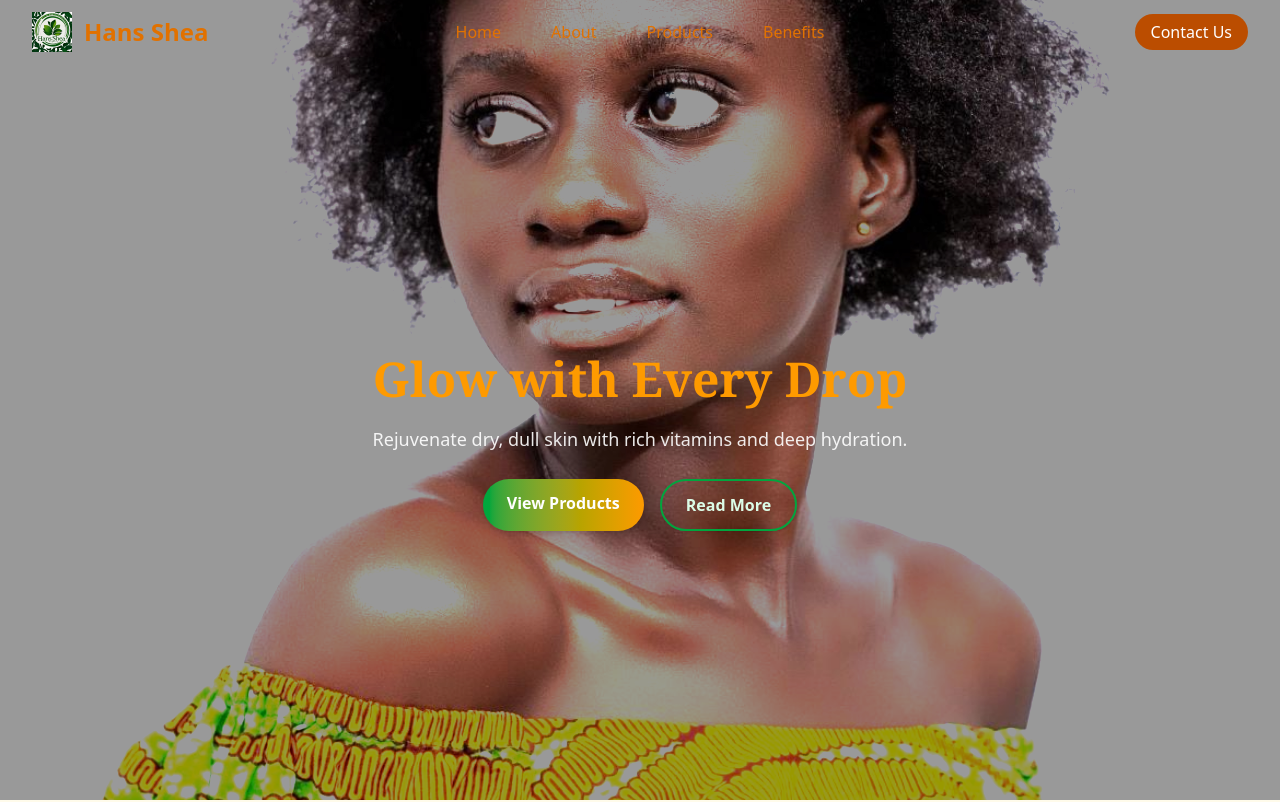
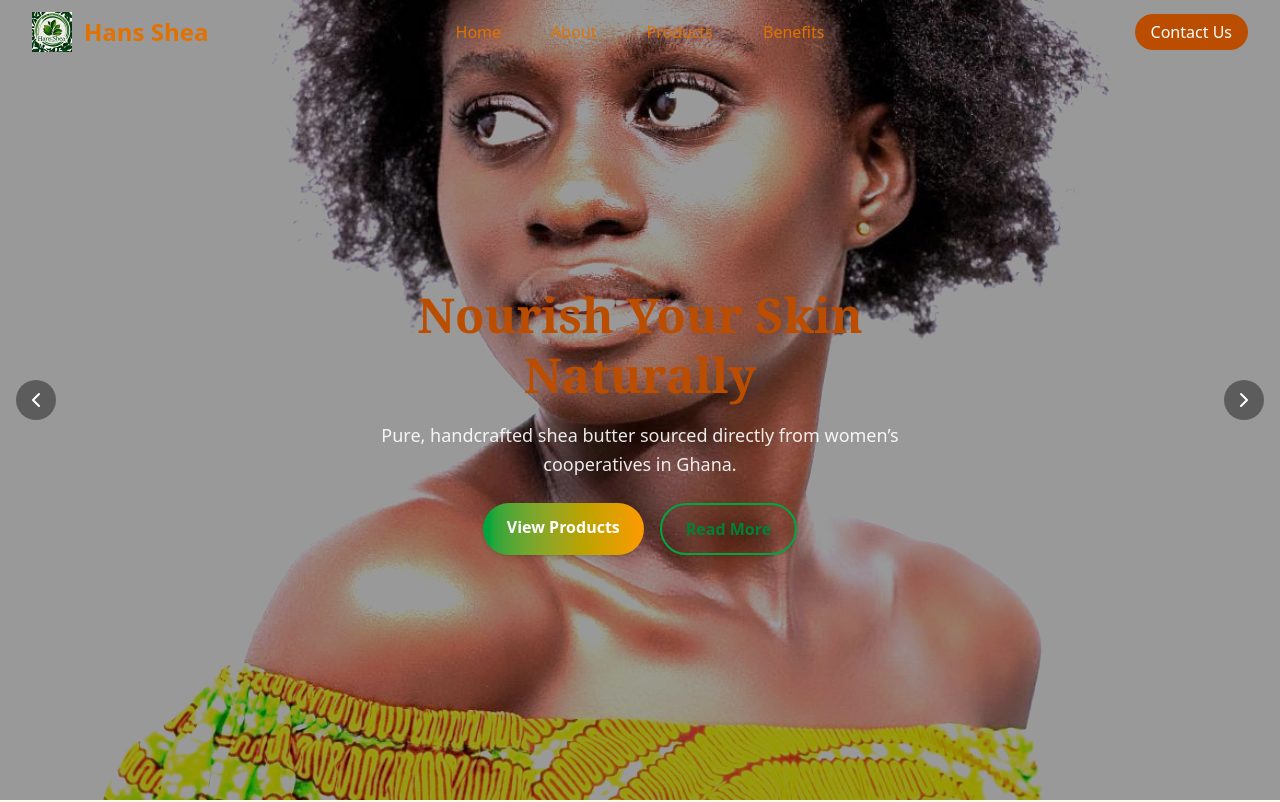
Before and after one commit to 34RL-01/hansheabutter, a React (Vite) app: page / in a window 1280 px wide. Shown: the top 802 px of the page. Built offline with nearby package versions, Linux system fonts and the light colour scheme.

Commit message:
update on hero-section

```diff
--- a/src/component/HeroSection.jsx
+++ b/src/component/HeroSection.jsx
@@ -1,4 +1,4 @@
-import { useEffect, useState } from "react";
+import { useEffect, useState, useRef } from "react";
 import { ChevronLeft, ChevronRight } from "lucide-react";
 import { motion, AnimatePresence } from "framer-motion";
 import { useSwipeable } from "react-swipeable";
@@ -8,77 +8,48 @@ import face2 from "../assets/images/face2.jpg";
 import face3 from "../assets/images/face3.jpg";
 import face5 from "../assets/images/face5.jpg";
 
-const slides = [
-  {
-    image: blackgril2,
-    title: "Nourish Your Skin Naturally",
-    description: "Pure, handcrafted shea butter sourced from Ghanaian women’s cooperatives.",
-  },
-  {
-    image: face2,
-    title: "Glow with Every Drop",
-    description: "Rejuvenate dry, dull skin with rich vitamins and deep hydration.",
-  },
-  {
-    image: face3,
-    title: "Nature's Perfect Moisturizer",
-    description: "No chemicals. No additives. Just raw, organic goodness.",
-  },
-  {
-    image: face5,
-    title: "Gentle & Powerful",
-    description: "Great for all skin types — even sensitive or irritated skin.",
-  },
-];
+const backgroundImages = [blackgril2, face2, face3, face5];
 
 export default function HeroSection() {
   const [current, setCurrent] = useState(0);
-  const [isMobile, setIsMobile] = useState(false);
+  const [paused, setPaused] = useState(false);
+  const intervalRef = useRef(null);
 
-  // Set screen size
+  // Auto-slide with pause support
   useEffect(() => {
-    const updateScreen = () => setIsMobile(window.innerWidth < 768);
-    updateScreen();
-    window.addEventListener("resize", updateScreen);
-    return () => window.removeEventListener("resize", updateScreen);
-  }, []);
-
-
-  // Auto-slide
-  useEffect(() => {
-    const interval = setInterval(() => {
-      setCurrent((prev) => (prev + 1) % slides.length);
+    if (!paused) {
+      intervalRef.current = setInterval(() => {
+        setCurrent((prev) => (prev + 1) % backgroundImages.length);
       }, 5000);
-    return () => clearInterval(interval);
-  }, []);
+    }
+    return () => clearInterval(intervalRef.current);
+  }, [paused]);
 
   const handlePrev = () => {
-    setCurrent((prev) => (prev === 0 ? slides.length - 1 : prev - 1));
+    setCurrent((prev) =>
+      prev === 0 ? backgroundImages.length - 1 : prev - 1
+    );
   };
 
   const handleNext = () => {
-    setCurrent((prev) => (prev + 1) % slides.length);
+    setCurrent((prev) => (prev + 1) % backgroundImages.length);
   };
 
+  // Swipe support
   const swipeHandlers = useSwipeable({
-    onSwipedLeft: handleNext,
-    onSwipedRight: handlePrev,
+    onSwipedLeft: () => handleNext(),
+    onSwipedRight: () => handlePrev(),
     trackMouse: true,
   });
-
-  const currentSlide = slides[current] ?? {
-    image: '',
-    title: '',
-    description: '',
-  };
-
 
   return (
     <section
       {...swipeHandlers}
       className="relative h-screen flex items-center justify-center px-6 text-white overflow-hidden"
+      onMouseEnter={() => setPaused(true)}
+      onMouseLeave={() => setPaused(false)}
     >
-      {/* Background Image */}
+      {/* Background Image with Fade Transition */}
       <AnimatePresence>
         <motion.div
           key={current}
@@ -88,10 +59,10 @@ export default function HeroSection() {
           transition={{ duration: 1 }}
           className="absolute inset-0 bg-cover bg-center"
           style={{
-            backgroundImage: `url(${currentSlide.image})`,
+            backgroundImage: `url(${backgroundImages[current]})`,
             backgroundAttachment: "fixed",
             backgroundSize: "cover",
-            backgroundPosition: isMobile ? "top center" : "center",
+            backgroundPosition: "center",
           }}
         />
       </AnimatePresence>
@@ -102,29 +73,25 @@ export default function HeroSection() {
       {/* Content */}
       <div className="relative z-10 p-8 md:p-12 rounded-2xl text-center mt-20 max-w-2xl mx-auto">
         <motion.h1
-          className="text-4xl md:text-5xl font-serif text-amber-500 font-bold mb-4 leading-tight"
-          initial={{ y: 30, opacity: 0 }}
-          animate={{ y: 0, opacity: 1 }}
-          transition={{ duration: 0.6 }}
-        >
-          {currentSlide.title}
-        </motion.h1>
-
-        <motion.p
-          className="text-lg text-white/90 mb-6 leading-relaxed"
-          initial={{ y: 30, opacity: 0 }}
+          className="text-4xl md:text-5xl font-serif text-amber-700 font-bold mb-4 leading-tight"
+          initial={{ y: 20, opacity: 0 }}
           animate={{ y: 0, opacity: 1 }}
           transition={{ delay: 0.2, duration: 0.6 }}
         >
-          {currentSlide.description}
-        </motion.p>
+          Nourish Your Skin Naturally
+        </motion.h1>
 
         <motion.div
-          className="flex flex-col sm:flex-row justify-center gap-4"
-          initial={{ opacity: 0 }}
-          animate={{ opacity: 1 }}
+          className="pb-10"
+          initial={{ y: 20, opacity: 0 }}
+          animate={{ y: 0, opacity: 1 }}
           transition={{ delay: 0.4, duration: 0.6 }}
         >
+          <p className="text-lg text-white/90 mb-6 leading-relaxed">
+            Pure, handcrafted shea butter sourced directly from women’s cooperatives in Ghana.
+          </p>
+
+          <div className="flex flex-col sm:flex-row justify-center gap-4">
             <a
               href="#products"
               className="bg-gradient-to-r from-green-600 to-amber-500 hover:from-green-700 hover:to-amber-600 text-white px-6 py-3 rounded-full font-semibold shadow-md transition-all duration-300"
@@ -133,15 +100,16 @@ export default function HeroSection() {
             </a>
             <a
               href="#about"
-            className="border-2 border-green-600 text-green-100 hover:bg-green-700 hover:text-white px-6 py-3 rounded-full font-semibold shadow-sm transition-all duration-300"
+              className="border-2 border-green-600 text-green-700 hover:bg-green-700 hover:text-white px-6 py-3 rounded-full font-semibold shadow-sm transition-all duration-300"
             >
               Read More
             </a>
+          </div>
         </motion.div>
       </div>
 
-      {/* Arrows */}
-      {/* <button
+      {/* Navigation Buttons */}
+      <button
         onClick={handlePrev}
         className="absolute left-4 top-1/2 transform -translate-y-1/2 z-20 text-white bg-black/40 hover:bg-black/60 p-2 rounded-full"
       >
@@ -152,7 +120,7 @@ export default function HeroSection() {
         className="absolute right-4 top-1/2 transform -translate-y-1/2 z-20 text-white bg-black/40 hover:bg-black/60 p-2 rounded-full"
       >
         <ChevronRight size={24} />
-      </button> */}
+      </button>
     </section>
   );
 }
```
Lines whose indentation alone changed are shown as unchanged.
